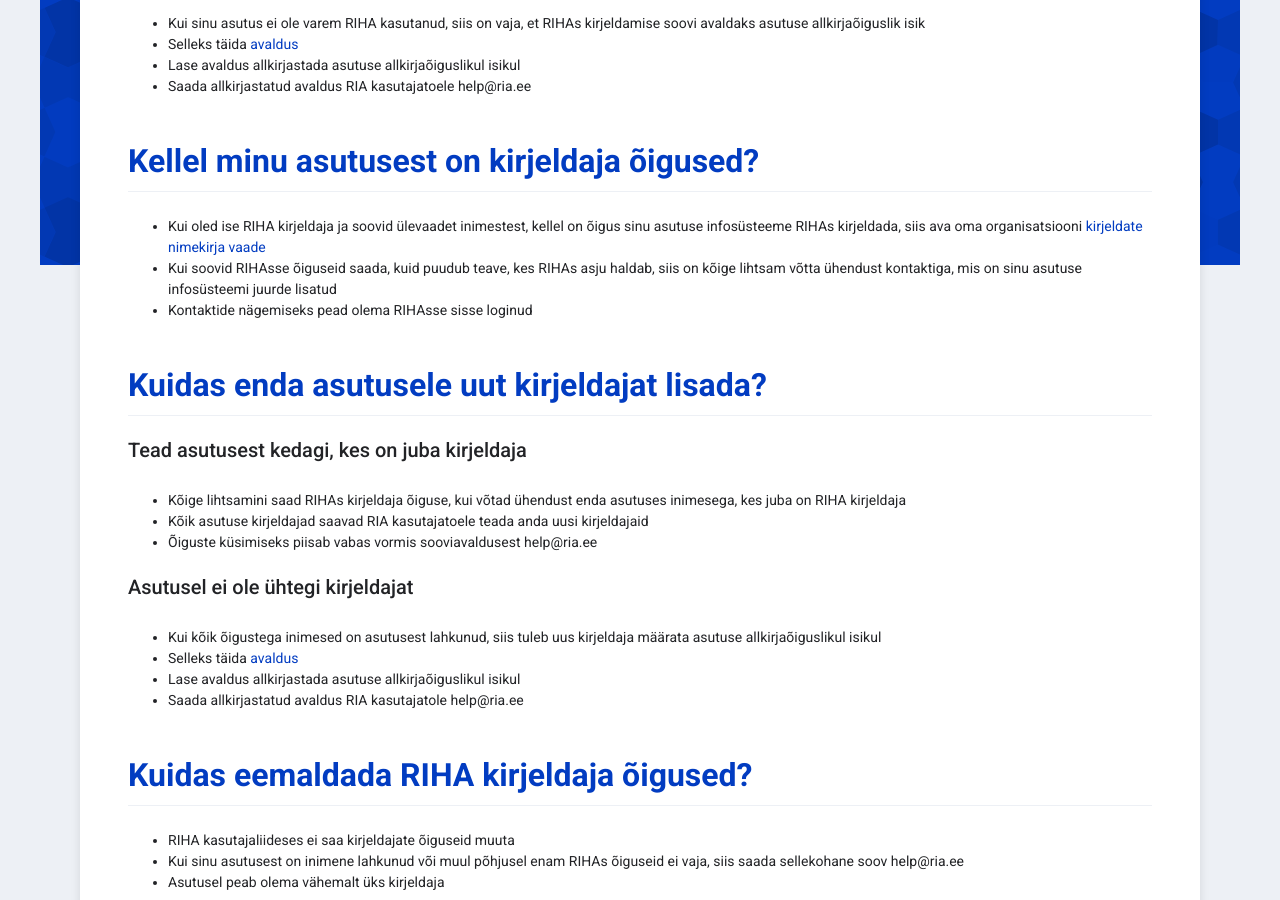
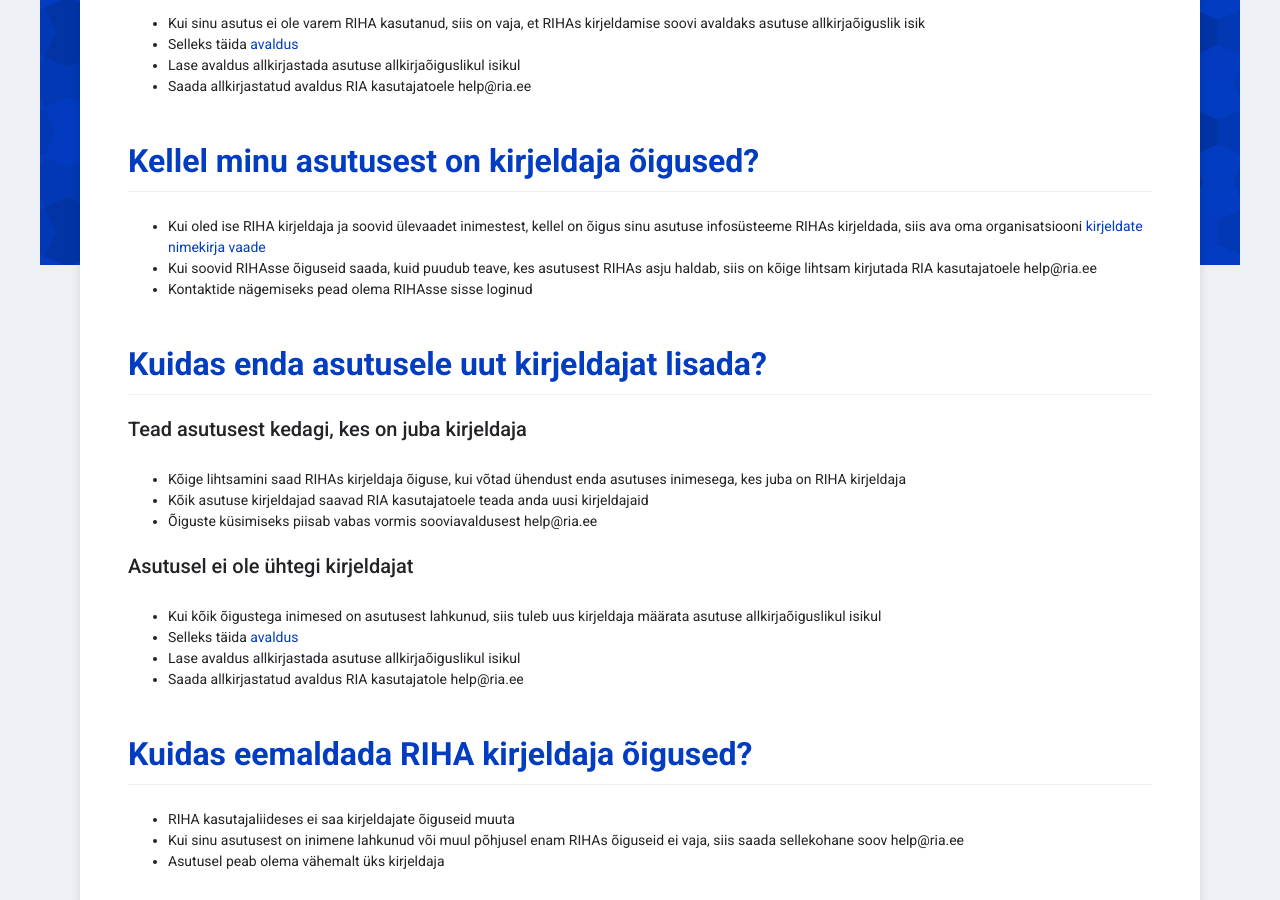
Before and after one commit to e-gov/RIHA-Help, a Jekyll site: the page built from docs/RIHA-oigused-haldamine.md, in a window 1280 px wide and 900 px high, scrolled down 398 px. Built offline with Jekyll 4.4.1, drawn with Linux system fonts in a browser that asks for light colours.

Commit message:
Update RIHA-oigused-haldamine.md

```diff
--- a/docs/RIHA-oigused-haldamine.md
+++ b/docs/RIHA-oigused-haldamine.md
@@ -11,7 +11,7 @@ title: RIHA pääsuõiguste haldamine
 
 ## Kellel minu asutusest on kirjeldaja õigused?
 - Kui oled ise RIHA kirjeldaja ja soovid ülevaadet inimestest, kellel on õigus sinu asutuse infosüsteeme RIHAs kirjeldada, siis ava oma organisatsiooni [kirjeldate nimekirja vaade](https://www.riha.ee/Minu/Organisatsioon)
-- Kui soovid RIHAsse õiguseid saada, kuid puudub teave, kes RIHAs asju haldab, siis on kõige lihtsam võtta ühendust kontaktiga, mis on sinu asutuse infosüsteemi juurde lisatud
+- Kui soovid RIHAsse õiguseid saada, kuid puudub teave, kes asutusest RIHAs asju haldab, siis on kõige lihtsam kirjutada RIA kasutajatoele help@ria.ee
 - Kontaktide nägemiseks pead olema RIHAsse sisse loginud
 
 ## Kuidas enda asutusele uut kirjeldajat lisada?
```
